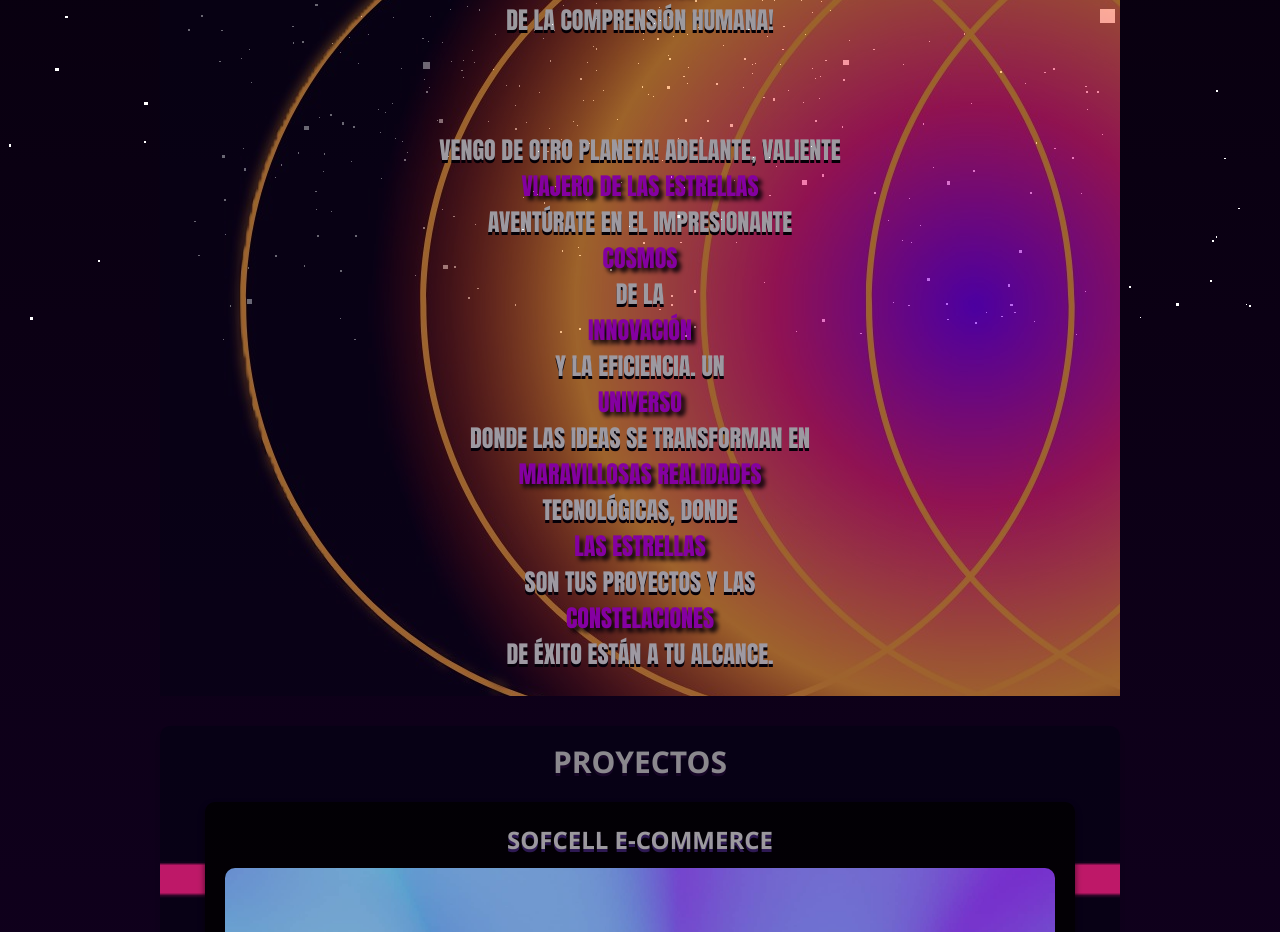
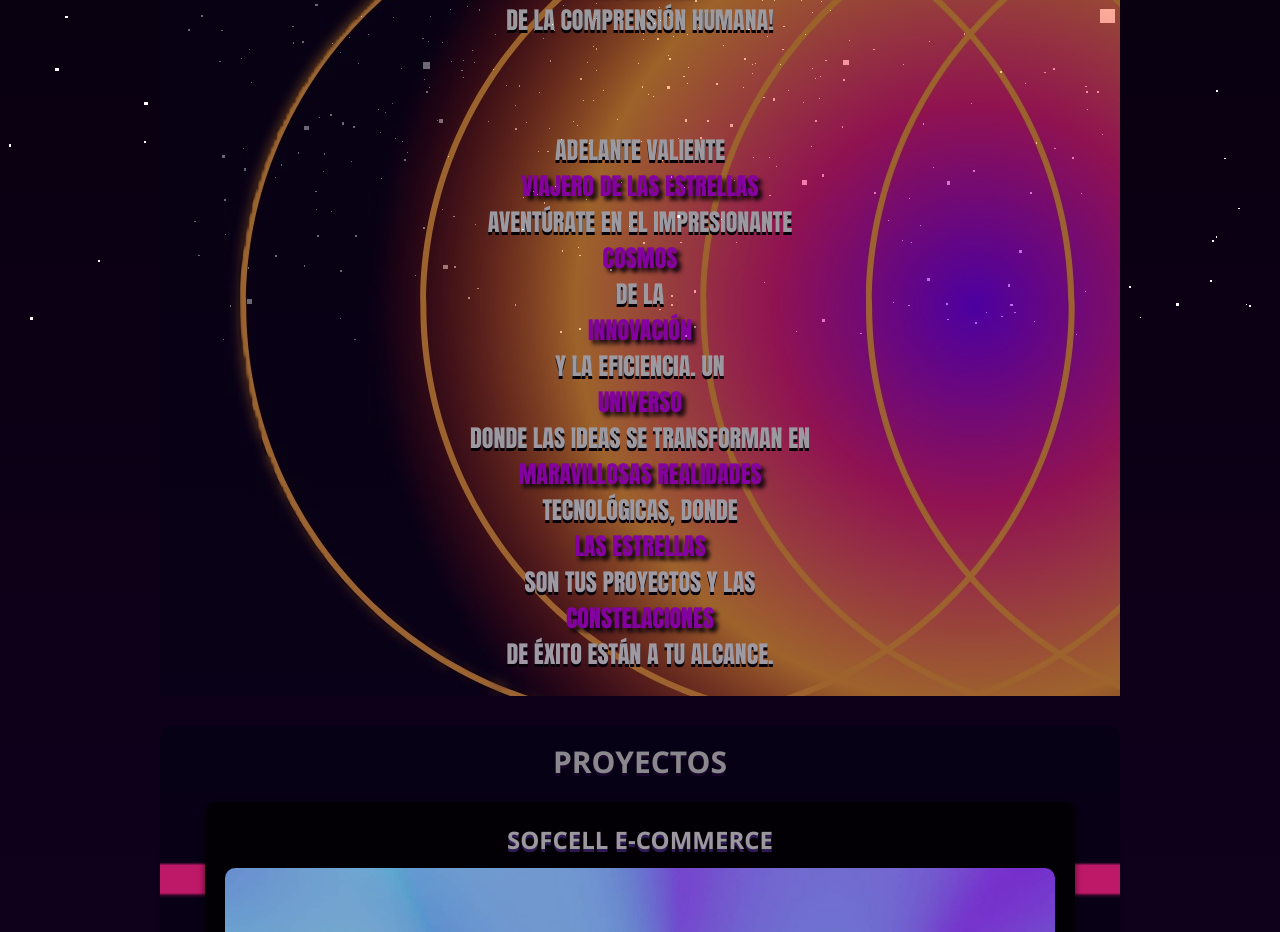
Before and after one commit to Emedeo22/Proyectos, a React (Create React App) app: page / in a window 1280 px wide. Shown: the part 1260-2192 px from the top of the page. Built offline with nearby package versions, Linux system fonts and the light colour scheme.

Commit message:
cambio en el texto

```diff
--- a/src/components/presentation.js
+++ b/src/components/presentation.js
@@ -13,7 +13,7 @@ export const presentation = () => {
 
         </p>
         <p className='presentation__text'>
-        VENGO DE OTRO PLANETA! ADELANTE, VALIENTE<span className='span'>VIAJERO DE LAS ESTRELLAS</span> AVENTÚRATE EN EL IMPRESIONANTE<span className='span'>COSMOS</span>  DE LA <span className='span'>INNOVACIÓN</span> Y LA EFICIENCIA. UN<span className='span'> UNIVERSO</span> DONDE LAS IDEAS SE TRANSFORMAN EN<span className='span'> MARAVILLOSAS REALIDADES</span> TECNOLÓGICAS, DONDE<span className='span'> LAS ESTRELLAS</span> SON TUS PROYECTOS Y LAS <span className='span'> CONSTELACIONES</span> DE ÉXITO ESTÁN A TU ALCANCE.
+        ADELANTE VALIENTE<span className='span'>VIAJERO DE LAS ESTRELLAS</span> AVENTÚRATE EN EL IMPRESIONANTE<span className='span'>COSMOS</span>  DE LA <span className='span'>INNOVACIÓN</span> Y LA EFICIENCIA. UN<span className='span'> UNIVERSO</span> DONDE LAS IDEAS SE TRANSFORMAN EN<span className='span'> MARAVILLOSAS REALIDADES</span> TECNOLÓGICAS, DONDE<span className='span'> LAS ESTRELLAS</span> SON TUS PROYECTOS Y LAS <span className='span'> CONSTELACIONES</span> DE ÉXITO ESTÁN A TU ALCANCE.
         </p>
 
 
```
